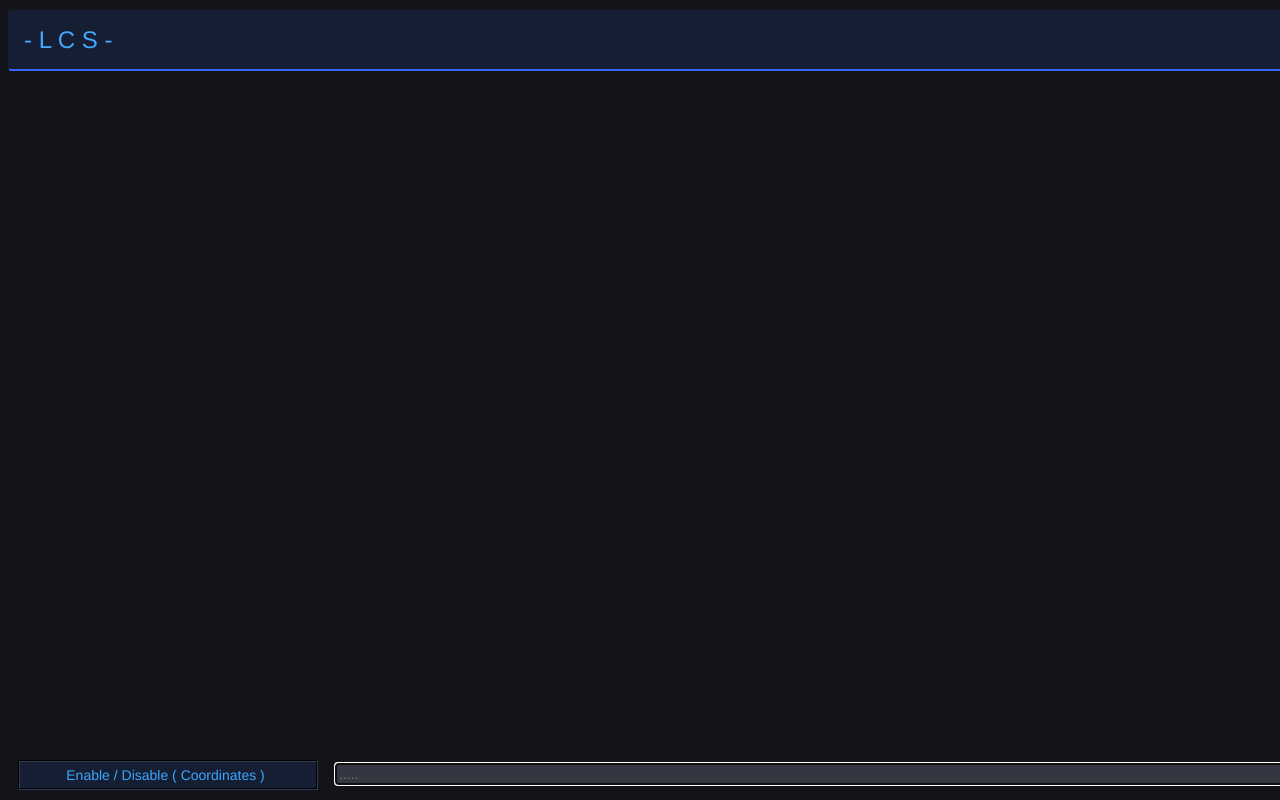
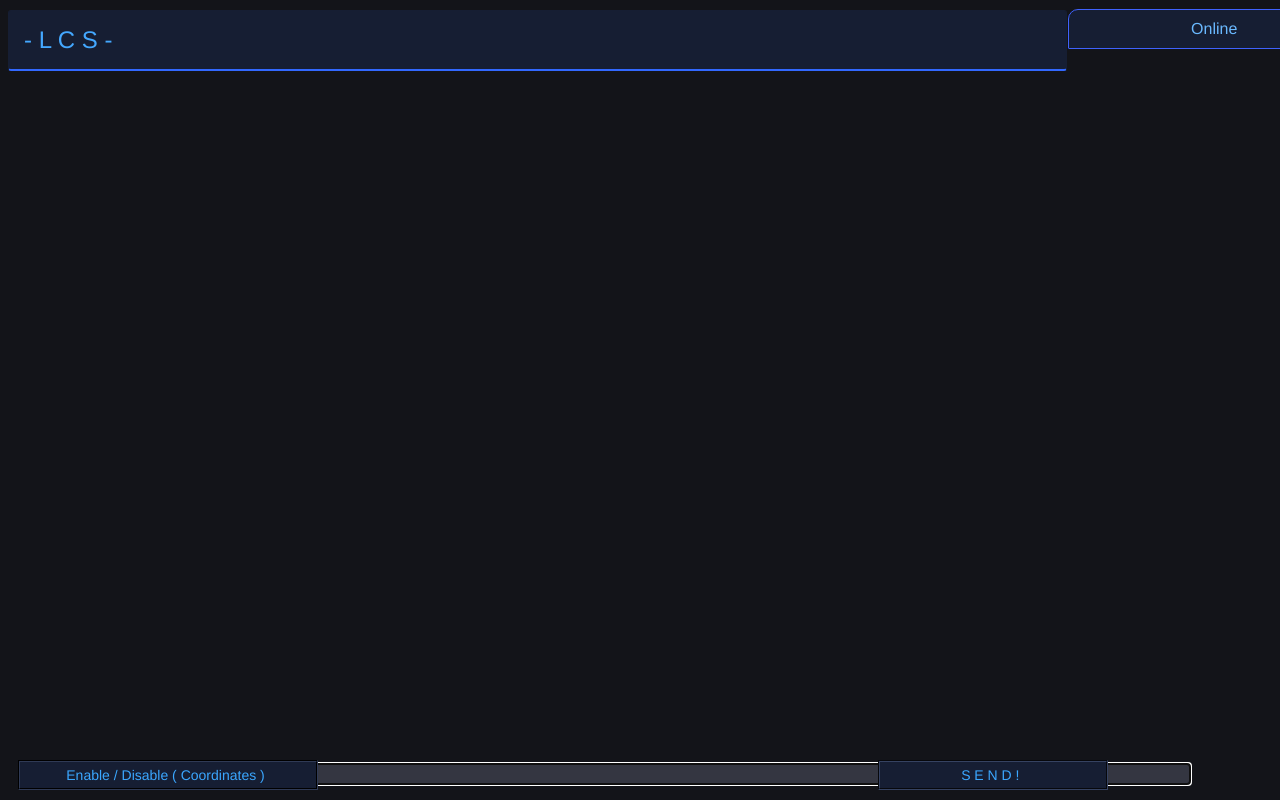
Before and after one commit to CraftySkeletons/node-basic-chat-app, a website: page public/index.html in a window 1280 px wide. Drawn offline with nearby package versions, Linux system fonts and the light colour scheme; no server answers.

Commit message:
more mobile test html

```diff
--- a/public/css/styles.css
+++ b/public/css/styles.css
@@ -7,7 +7,7 @@
     margin-top: 5px; margin-bottom: 5px;
     font-size: small; border-style: solid; border-width: 1px; border-radius: 14px; border-top-right-radius: 200px; border-bottom-right-radius: 50px;
     padding: 6px; padding-left: 15px; padding-right: 10px; background-color: rgb(26, 46, 66); border-color: rgb(22, 30, 51); border-left-color: rgb(255, 180, 82);
-    border-left-width: 1px; width: 1480px; position: relative; top: 68px; z-index: -1;
+    border-left-width: 1px; width: 79.5%; position: relative; top: 68px; z-index: -1;
 }
 
 .sendBtn {
@@ -24,12 +24,12 @@
     margin-top: 10px; margin-bottom: 10px; font-family: 'Helvetica'; color: rgb(68, 168, 255);
     font-size: x-large; font-weight: lighter; border-style: solid; border-width: 1px; border-radius: 3px;
     padding: 15px; padding-left: 15px; padding-right: 15px; background-color: rgb(22, 30, 51); border-color: rgb(22, 30, 51);
-    border-bottom-color: rgb(50, 104, 255); border-bottom-width: 2px; width: 1540px; position: fixed; top: 0px;
+    border-bottom-color: rgb(50, 104, 255); border-bottom-width: 2px; width: 80.25%; position: fixed; top: 0px;
     /* position type may have to change for mobile */
 }
 
 .userListStyle {
     background-color:rgb(22, 30, 51); border-color: rgb(63, 98, 253); color: rgb(106, 185, 255); padding: 10px; margin: 9px; border-width: 1px;
-    border-radius: 1px; width: 270px; align-content: center; text-align: center; position: fixed; top: 0; left: 1585px; margin-bottom: 100%; border-style: groove;
+    border-radius: 1px; width: 270px; align-content: center; text-align: center; position: fixed; top: 0; left: 82.75%; margin-bottom: 100%; border-style: groove;
     border-top-left-radius: 10px; border-top-right-radius: 10px; font-size: 16px; font-weight: lighter;
 }
--- a/public/index.html
+++ b/public/index.html
@@ -5,7 +5,7 @@
 
 <head>
     <meta charset="utf-8">
-    <meta name="viewport" content="width=device-width">
+    <meta name="viewport" content="width=device-width, initial-scale=1">
     <title>LCS - link -</title>
     <link rel="stylesheet" href="/css/styles.css">
 </head>
@@ -25,14 +25,14 @@
         </div>
     </header>
 
-        <div style="width: 100%; max-width: 1920px; margin: 0 auto;">
+        <div>
             <ol id="messages-list" style="list-style-type: none;"></ol>
 
-            <div style="position: fixed; bottom: 10px; left: 330px; margin-top: 100%; padding: 5px;">
+            <div style="position: fixed; bottom: 10px; left: 17.05%; margin-top: 100%; padding: 5px;">
                 <form id="message-form" autocomplete="off">
                     <input name="message" type="text" placeholder="....." autofocus="off" maxlength="100" style="width: 960px;
                         background-color:rgb(52, 54, 65); border-color:rgb(52, 54, 65); color: black;"/>
-                    <button class="sendBtn" style="left: 1305px;">S E N D !</button>
+                    <button class="sendBtn" style="left: 67.8%;">S E N D !</button>
                 </form>
             </div>
 
```
